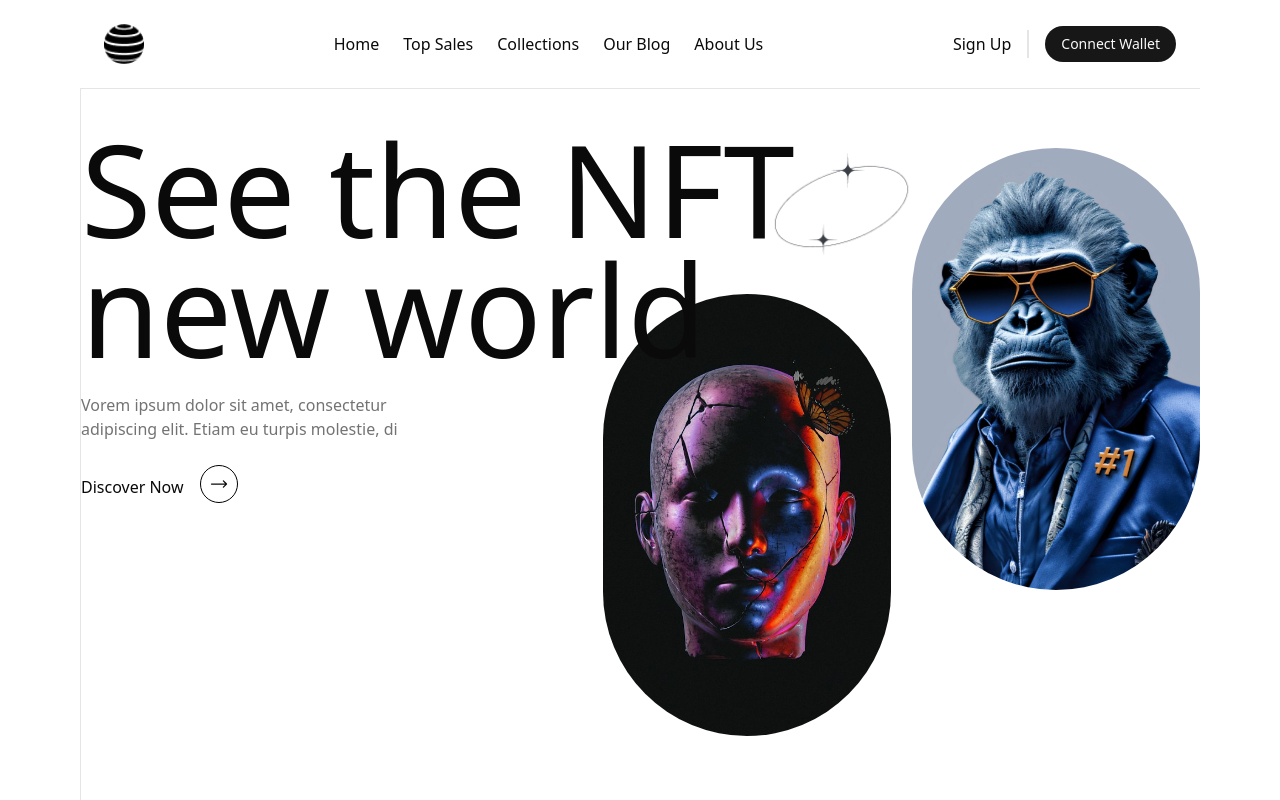
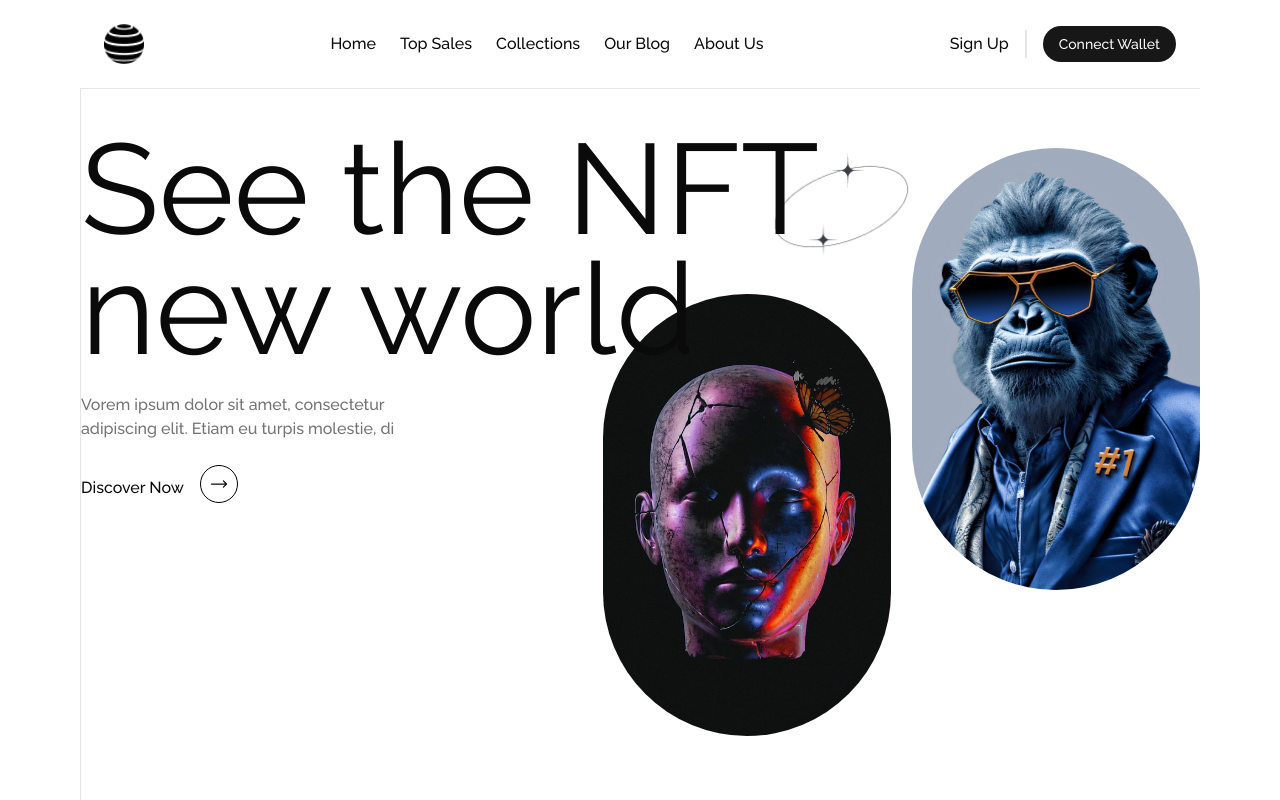
Before and after one commit to arelghost777/landingpage, a Next.js app: page / in a window 1280 px wide. Shown: the top 800 px of the page. Built offline with nearby package versions, Linux system fonts and the light colour scheme.

Commit message:
first commit

```diff
--- a/src/app/layout.tsx
+++ b/src/app/layout.tsx
@@ -2,12 +2,12 @@ import type { Metadata } from "next";
 import "./globals.css";
 import { Raleway } from 'next/font/google';
 
-// Configurez la police Raleway avec les options nécessaires
+// Configuration de la police Raleway
 const raleway = Raleway({
-  subsets: ['latin'], // Sous-ensemble de caractères
-  weight: ['400', '500', '600', '700'], // Poids nécessaires
-  display: 'swap', // Évite le flash de texte invisible
-  variable: '--font-raleway', // Optionnel: pour utiliser en variable CSS
+  subsets: ['latin'],
+  weight: ['400', '500', '600', '700'],
+  display: 'swap',
+  variable: '--font-raleway', // Définition comme variable CSS
 });
 
 export const metadata: Metadata = {
@@ -22,10 +22,8 @@ export default function RootLayout({
   children: React.ReactNode;
 }>) {
   return (
-    <html lang="en">
-      <body
-        className={`raleway.className antialiased px-4 md:px-20`}
-      >
+    <html lang="en" className={raleway.className}>
+      <body className={`antialiased px-4 md:px-20`}>
         {children}
       </body>
     </html>
```
